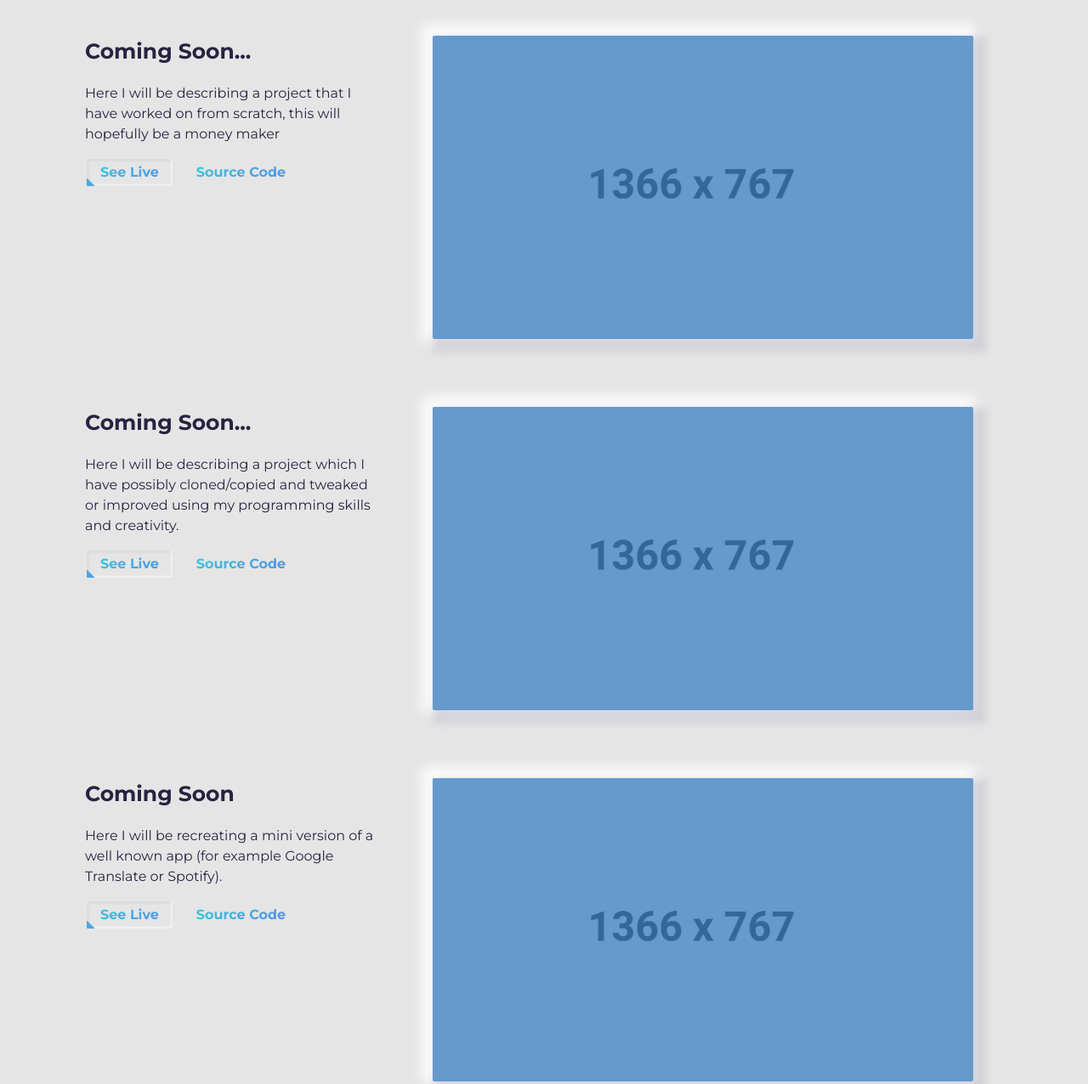
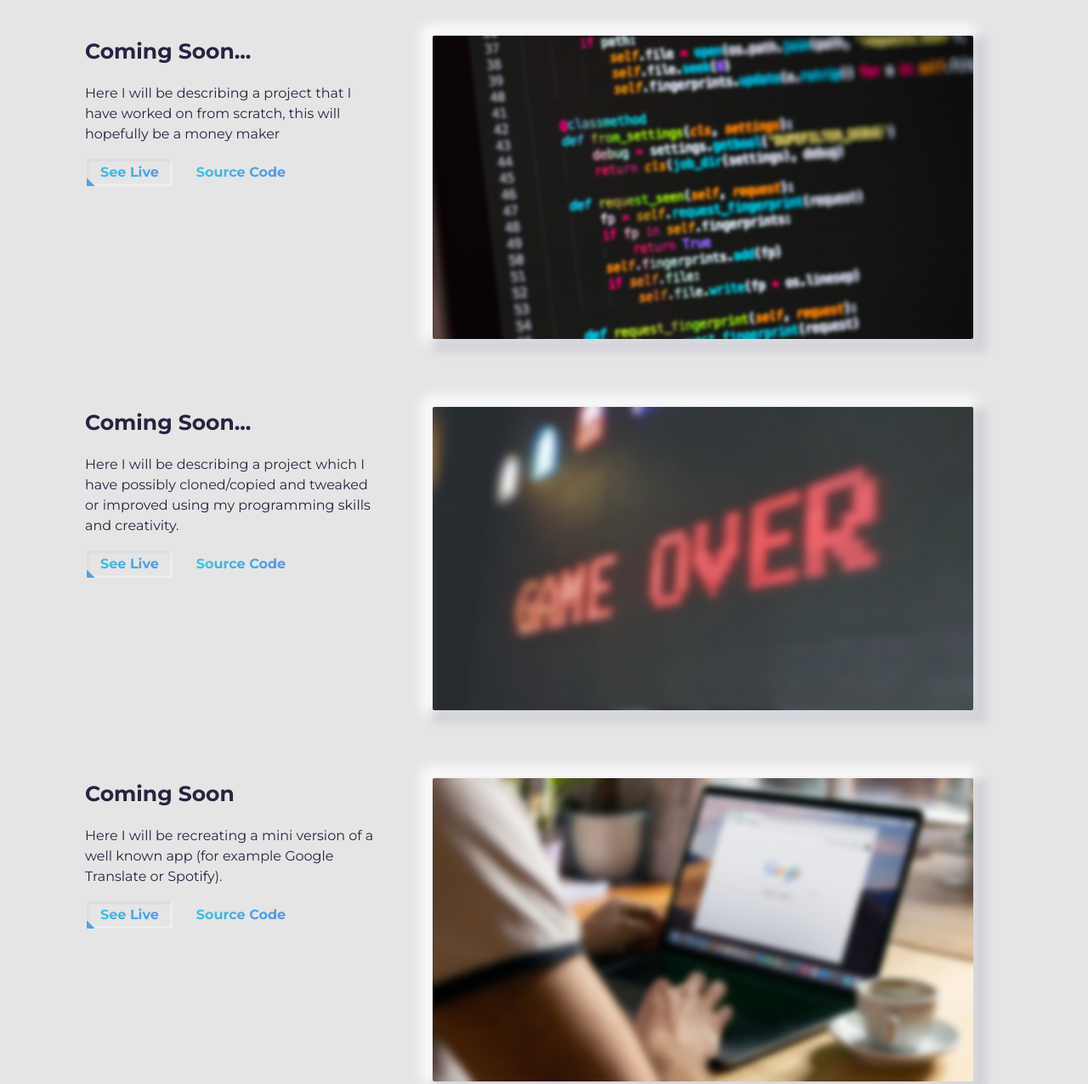
Before and after one commit to samerx96/samersportfolio.github.io, a plain HTML site: page index.html in a window 1280 px wide. Shown: the part 1496-2772 px from the top of the page at 85% size. Drawn offline with Linux system fonts and the light colour scheme.

Commit message:
changed project pictures

```diff
--- a/index.html
+++ b/index.html
@@ -170,7 +170,7 @@ GitHub repo: https://github.com/samerx96
               <a href="#" target="_blank" rel="noopener noreferrer">
                 <div class="thumbnail rounded">
                   <img
-                    src="./assets/project.png"
+                    src="./assets/project1.png"
                     class="img-fluid"
                     alt="Project Image"
                   />
@@ -205,7 +205,7 @@ GitHub repo: https://github.com/samerx96
               <a href="#" target="_blank" rel="noopener noreferrer">
                 <div class="thumbnail rounded">
                   <img
-                    src="./assets/project.png"
+                    src="./assets/project2.png"
                     class="img-fluid"
                     alt="Project Image"
                   />
@@ -240,7 +240,7 @@ GitHub repo: https://github.com/samerx96
               <a href="#" target="_blank" rel="noopener noreferrer">
                 <div class="thumbnail rounded">
                   <img
-                    src="./assets/project.png"
+                    src="./assets/project3.png"
                     class="img-fluid"
                     alt="Project Image"
                   />
```
